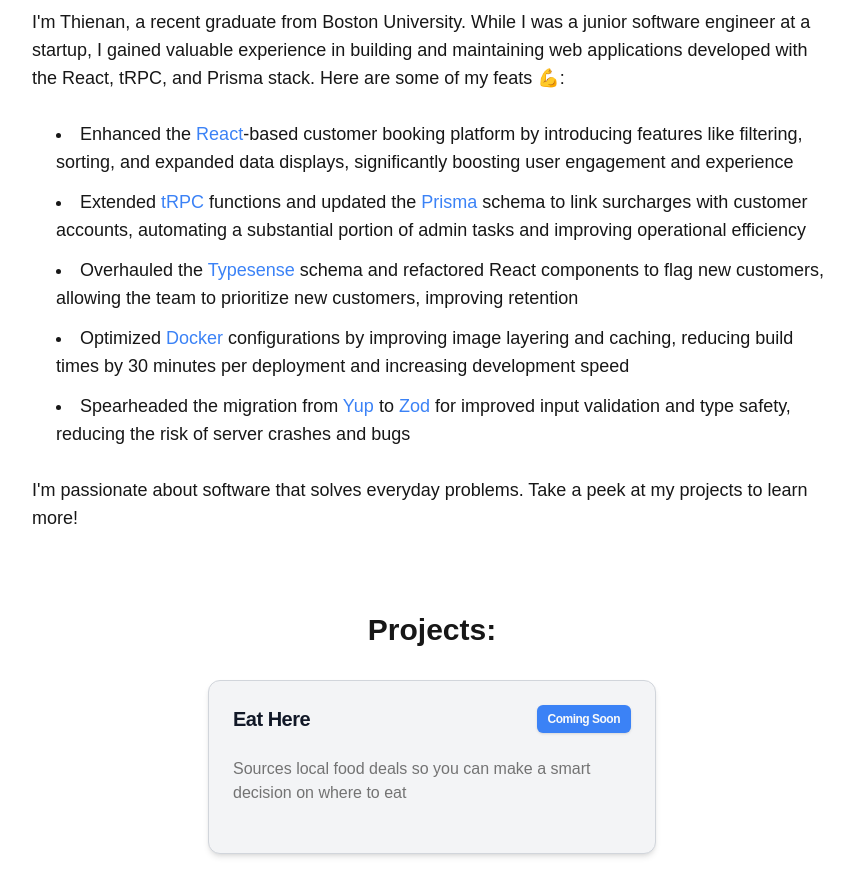
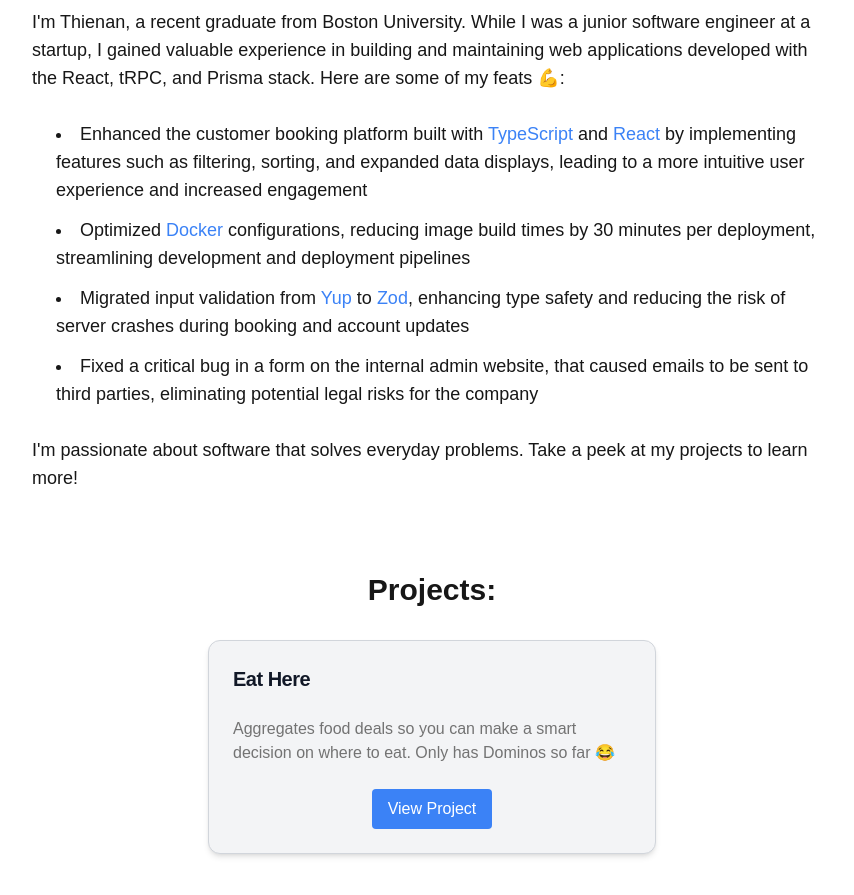
Before and after one commit to thienantran010/portfolio, a Next.js app: page / in a window 1280 px wide. Shown: the part 940-1835 px from the top of the page, without its empty margins (208-1062 px from the left). Built offline with nearby package versions, Linux system fonts and the light colour scheme.

Commit message:
refactor: update portfolio website with link to eat-here and new resume

```diff
--- a/app/page.tsx
+++ b/app/page.tsx
@@ -31,7 +31,8 @@
     {
       name: "Eat Here",
       description:
-        "Sources local food deals so you can make a smart decision on where to eat",
+        "Aggregates food deals so you can make a smart decision on where to eat. Only has Dominos so far 😂",
+      link: "https://eat-here-chi.vercel.app/",
     },
   ];
 
@@ -54,31 +55,26 @@
             </p>
             <ul className="list-disc list-inside space-y-3 pl-6">
               <li className="text-lg font-medium">
-                Enhanced the <BlueText>React</BlueText>-based customer booking
-                platform by introducing features like filtering, sorting, and
-                expanded data displays, significantly boosting user engagement
-                and experience
+                Enhanced the customer booking platform built with{" "}
+                <BlueText>TypeScript</BlueText> and <BlueText>React</BlueText>{" "}
+                by implementing features such as filtering, sorting, and
+                expanded data displays, leading to a more intuitive user
+                experience and increased engagement
               </li>
               <li className="text-lg font-medium">
-                Extended <BlueText>tRPC</BlueText> functions and updated the{" "}
-                <BlueText>Prisma</BlueText> schema to link surcharges with
-                customer accounts, automating a substantial portion of admin
-                tasks and improving operational efficiency
+                Optimized <BlueText>Docker</BlueText> configurations, reducing
+                image build times by 30 minutes per deployment, streamlining
+                development and deployment pipelines
               </li>
               <li className="text-lg font-medium">
-                Overhauled the <BlueText>Typesense</BlueText> schema and
-                refactored React components to flag new customers, allowing the
-                team to prioritize new customers, improving retention
+                Migrated input validation from <BlueText>Yup</BlueText> to{" "}
+                <BlueText>Zod</BlueText>, enhancing type safety and reducing the
+                risk of server crashes during booking and account updates
               </li>
               <li className="text-lg font-medium">
-                Optimized <BlueText>Docker</BlueText> configurations by
-                improving image layering and caching, reducing build times by 30
-                minutes per deployment and increasing development speed
-              </li>
-              <li className="text-lg font-medium">
-                Spearheaded the migration from <BlueText>Yup</BlueText> to{" "}
-                <BlueText>Zod</BlueText> for improved input validation and type
-                safety, reducing the risk of server crashes and bugs
+                Fixed a critical bug in a form on the internal admin website,
+                that caused emails to be sent to third parties, eliminating
+                potential legal risks for the company
               </li>
             </ul>
             <p className="text-lg text-foreground">
@@ -114,7 +110,7 @@
                 <CardFooter className="p-6 pt-0 flex gap-4 justify-center">
                   <Show if={!!project.link}>
                     <a
-                      href="#"
+                      href={project.link}
                       target="_blank"
                       rel="noopener noreferrer"
                       className="inline-block bg-blue-500 text-white py-2 px-4 rounded hover:bg-blue-600"
@@ -124,7 +120,7 @@
                   </Show>
                   <Show if={!!project.github}>
                     <a
-                      href="#"
+                      href={project.github}
                       target="_blank"
                       rel="noopener noreferrer"
                       className="inline-block bg-gray-800 text-white py-2 px-4 rounded hover:bg-gray-700"
```
Also changed, not shown: 2 other files (tests, documents, lock files or other folders).
